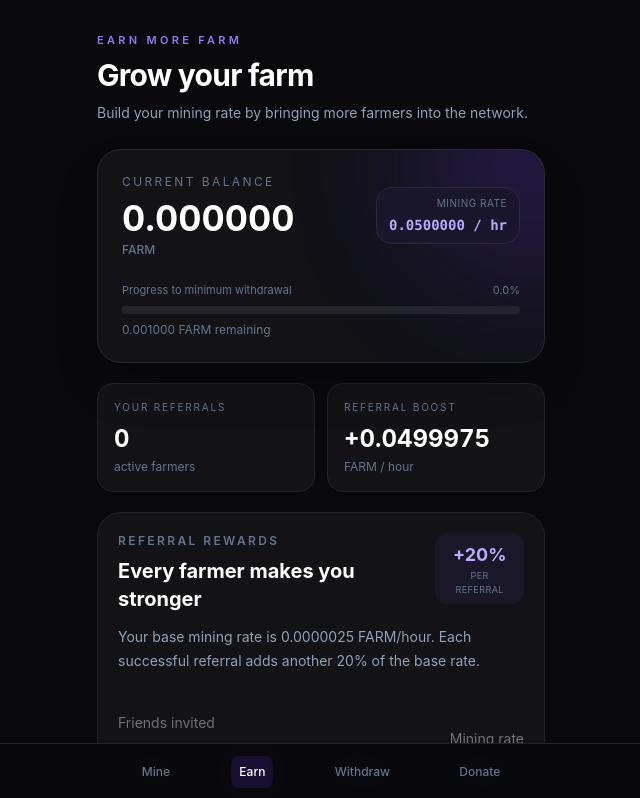
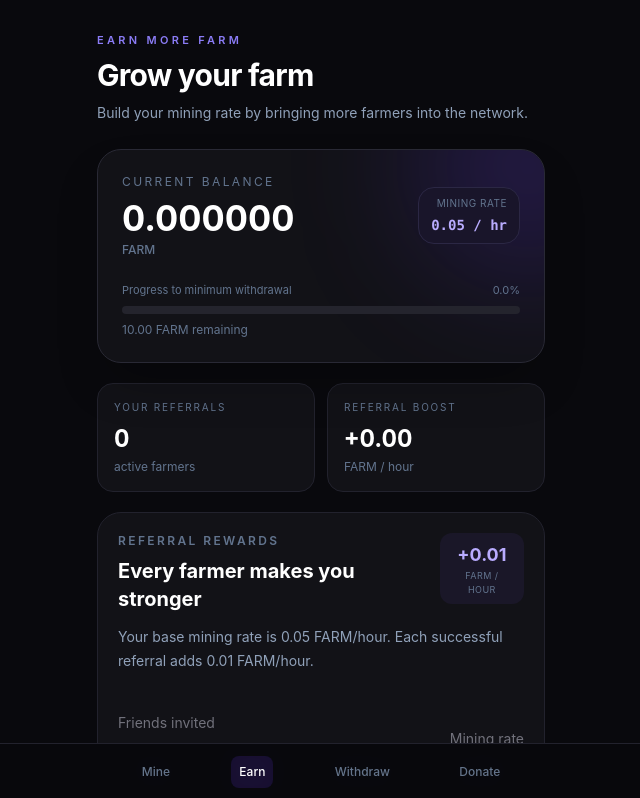
Before and after one commit to arashKazerouni/star-miner, a Next.js app: page /earn in a window 1280 px wide. Shown: the top 798 px of the page, without its empty margins (319-959 px from the left). Built offline with nearby package versions, Linux system fonts and the light colour scheme; no server answers.

Commit message:
fix: align earn page with FARM economics

```diff
--- a/app/earn/page.tsx
+++ b/app/earn/page.tsx
@@ -6,8 +6,8 @@ import BottomNav from "@/components/navigation/BottomNav";
 import ReferralStats from "@/components/referrals/ReferralStats";
 import ReferralProgress from "@/components/referrals/ReferralProgress";
 import { getNextReferralTarget } from "@/lib/referrals";
-
-const WITHDRAWAL_THRESHOLD = 0.001;
+import { BASE_MINING_RATE, REFERRAL_MINING_BONUS } from "@/lib/mining";
+import { WITHDRAWAL_THRESHOLD } from "@/lib/withdrawal";
 
 export default function EarnPage() {
   const { user, currentBalance } = useUser();
@@ -24,8 +24,7 @@ export default function EarnPage() {
     [user.referralCode],
   );
 
-  const referralBonus = Math.max(miningRate - 0.0000025, 0);
-  const baseRate = 0.0000025;
+  const referralBonus = Math.max(miningRate - BASE_MINING_RATE, 0);
   const progressToWithdraw = Math.min(
     (currentBalance / WITHDRAWAL_THRESHOLD) * 100,
     100,
@@ -67,7 +66,7 @@ export default function EarnPage() {
               <div className="rounded-2xl border border-[#2B2744] bg-[#19152A] px-3 py-2 text-right">
                 <p className="text-[10px] uppercase tracking-wider text-slate-500">Mining rate</p>
                 <p className="mt-1 font-mono text-sm font-semibold text-[#B9ACFF]">
-                  {miningRate.toFixed(7)} / hr
+                  {miningRate.toFixed(2)} / hr
                 </p>
               </div>
             </div>
@@ -86,7 +85,7 @@ export default function EarnPage() {
               <p className="mt-2 text-xs text-slate-500">
                 {currentBalance >= WITHDRAWAL_THRESHOLD
                   ? "Minimum withdrawal reached."
-                  : `${(WITHDRAWAL_THRESHOLD - currentBalance).toFixed(6)} FARM remaining`}
+                  : `${(WITHDRAWAL_THRESHOLD - currentBalance).toFixed(2)} FARM remaining`}
               </p>
             </div>
           </div>
@@ -100,7 +99,7 @@ export default function EarnPage() {
           </div>
           <div className="rounded-2xl border border-[#22222D] bg-[#121217] p-4">
             <p className="text-[10px] uppercase tracking-[0.18em] text-slate-500">Referral boost</p>
-            <p className="mt-2 text-2xl font-bold tabular-nums">+{referralBonus.toFixed(7)}</p>
+            <p className="mt-2 text-2xl font-bold tabular-nums">+{referralBonus.toFixed(2)}</p>
             <p className="mt-1 text-xs text-slate-500">FARM / hour</p>
           </div>
         </section>
@@ -112,12 +111,12 @@ export default function EarnPage() {
               <h2 className="mt-2 text-xl font-bold">Every farmer makes you stronger</h2>
             </div>
             <div className="rounded-xl bg-[#1A1728] px-3 py-2 text-center">
-              <p className="text-lg font-bold text-[#B9ACFF]">+20%</p>
-              <p className="text-[9px] uppercase tracking-wider text-slate-500">per referral</p>
+              <p className="text-lg font-bold text-[#B9ACFF]">+{REFERRAL_MINING_BONUS.toFixed(2)}</p>
+              <p className="text-[9px] uppercase tracking-wider text-slate-500">FARM / hour</p>
             </div>
           </div>
           <p className="mt-3 text-sm leading-6 text-slate-400">
-            Your base mining rate is {baseRate.toFixed(7)} FARM/hour. Each successful referral adds another 20% of the base rate.
+            Your base mining rate is {BASE_MINING_RATE.toFixed(2)} FARM/hour. Each successful referral adds {REFERRAL_MINING_BONUS.toFixed(2)} FARM/hour.
           </p>
           <div className="mt-5">
             <ReferralStats referrals={referrals} miningRate={miningRate} />
```
